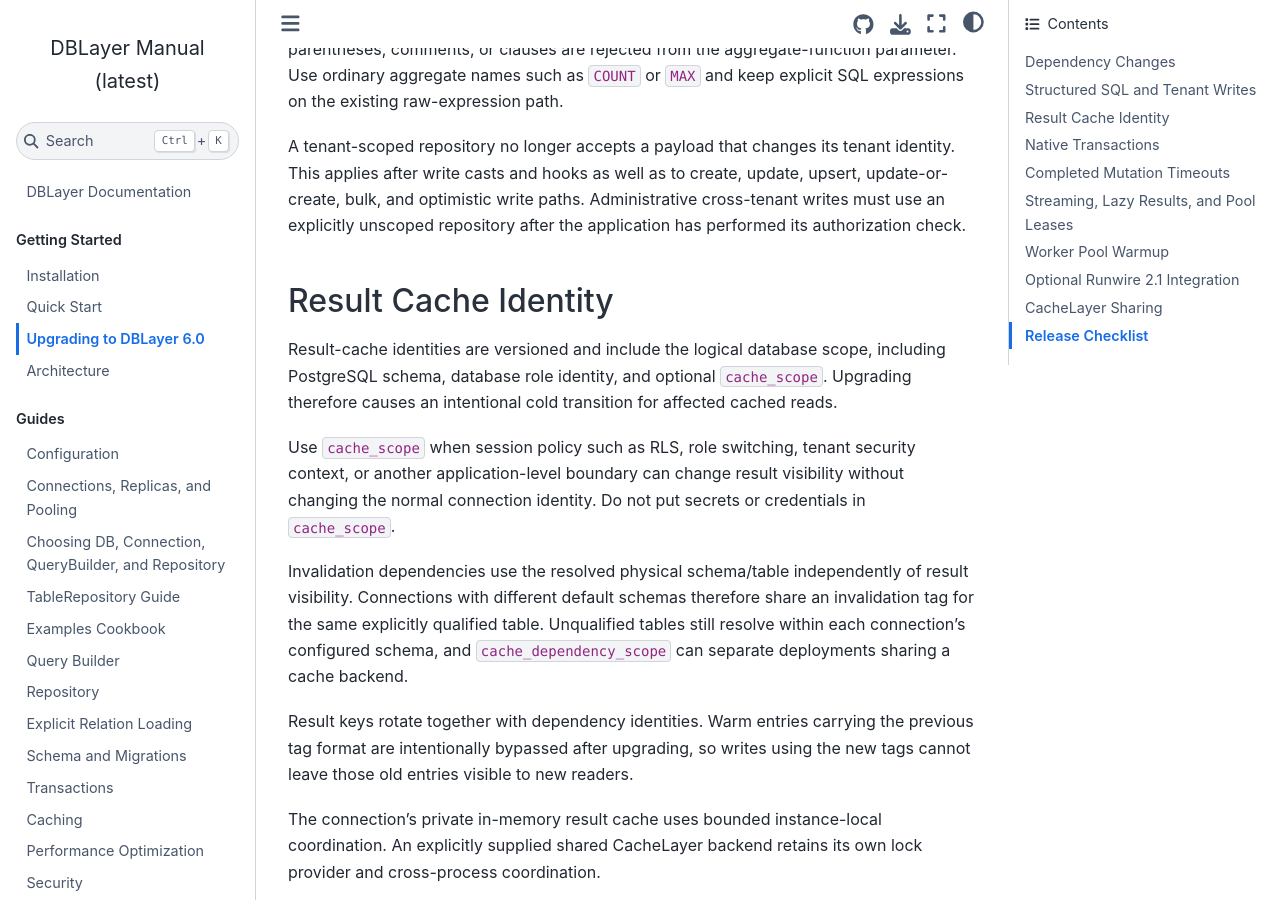
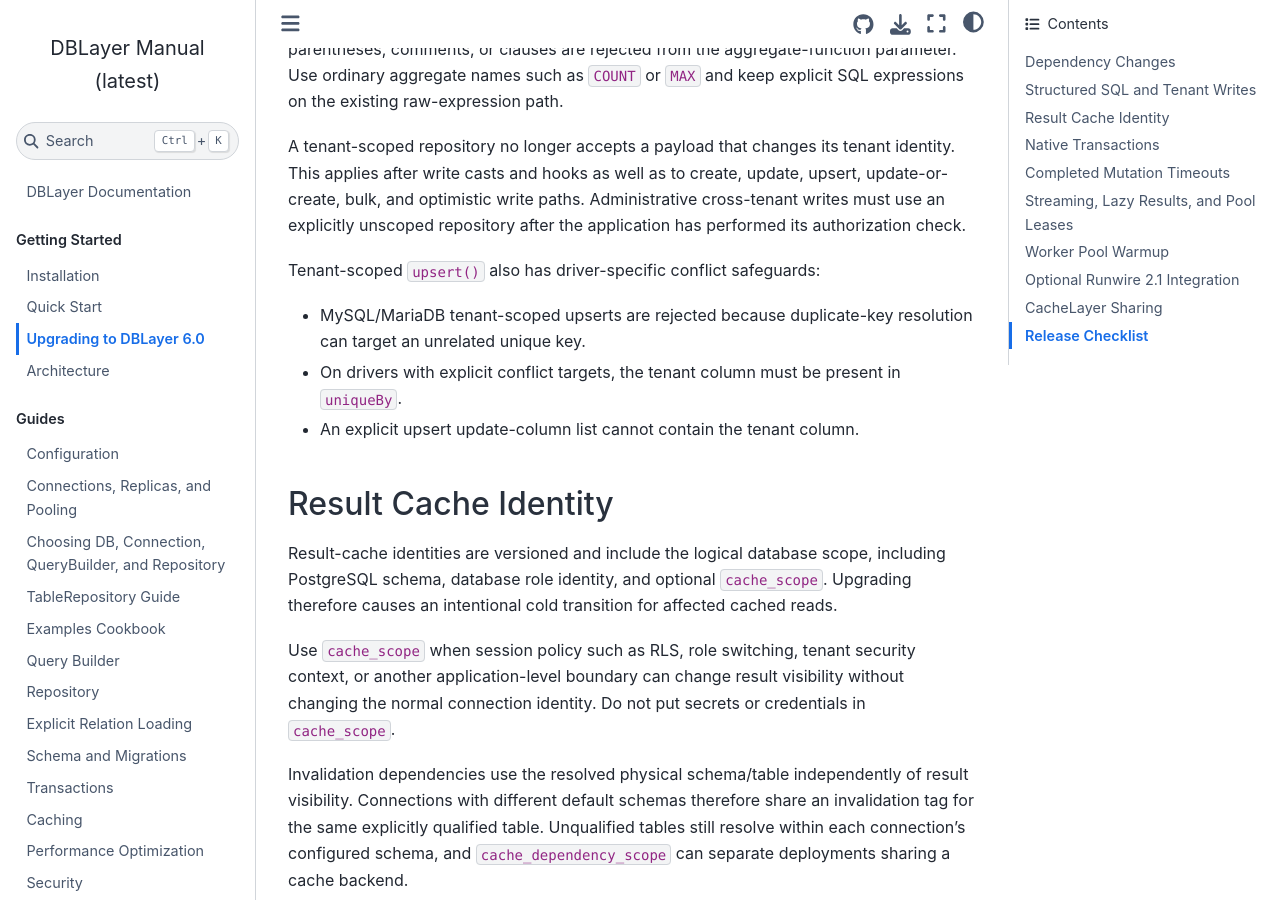
Before and after one commit to infocyph/DBLayer, a Sphinx documentation site: the page built from docs/upgrade-6.0.rst, in a window 1280 px wide and 900 px high, scrolled down 631 px. Built offline with Sphinx 7.4.7 and the Sphinx Book theme 1.1.4, drawn with Linux system fonts in a browser that asks for light colours.

Commit message:
docs: add DBLayer 6 tenant upsert migration rules

```diff
--- a/docs/upgrade-6.0.rst
+++ b/docs/upgrade-6.0.rst
@@ -31,6 +31,14 @@
 upsert, update-or-create, bulk, and optimistic write paths. Administrative
 cross-tenant writes must use an explicitly unscoped repository after the
 application has performed its authorization check.
+
+Tenant-scoped ``upsert()`` also has driver-specific conflict safeguards:
+
+- MySQL/MariaDB tenant-scoped upserts are rejected because duplicate-key
+  resolution can target an unrelated unique key.
+- On drivers with explicit conflict targets, the tenant column must be present
+  in ``uniqueBy``.
+- An explicit upsert update-column list cannot contain the tenant column.
 
 Result Cache Identity
 ---------------------
```
